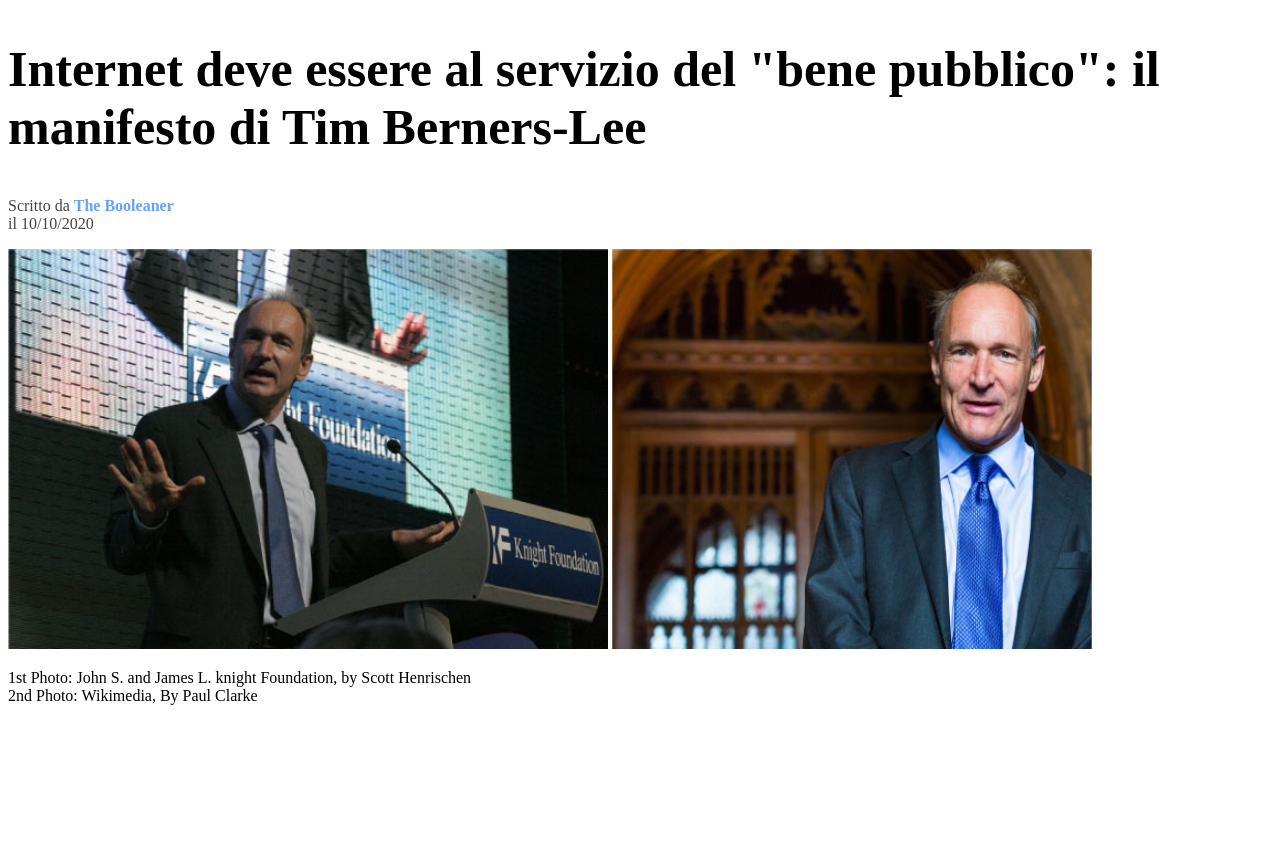
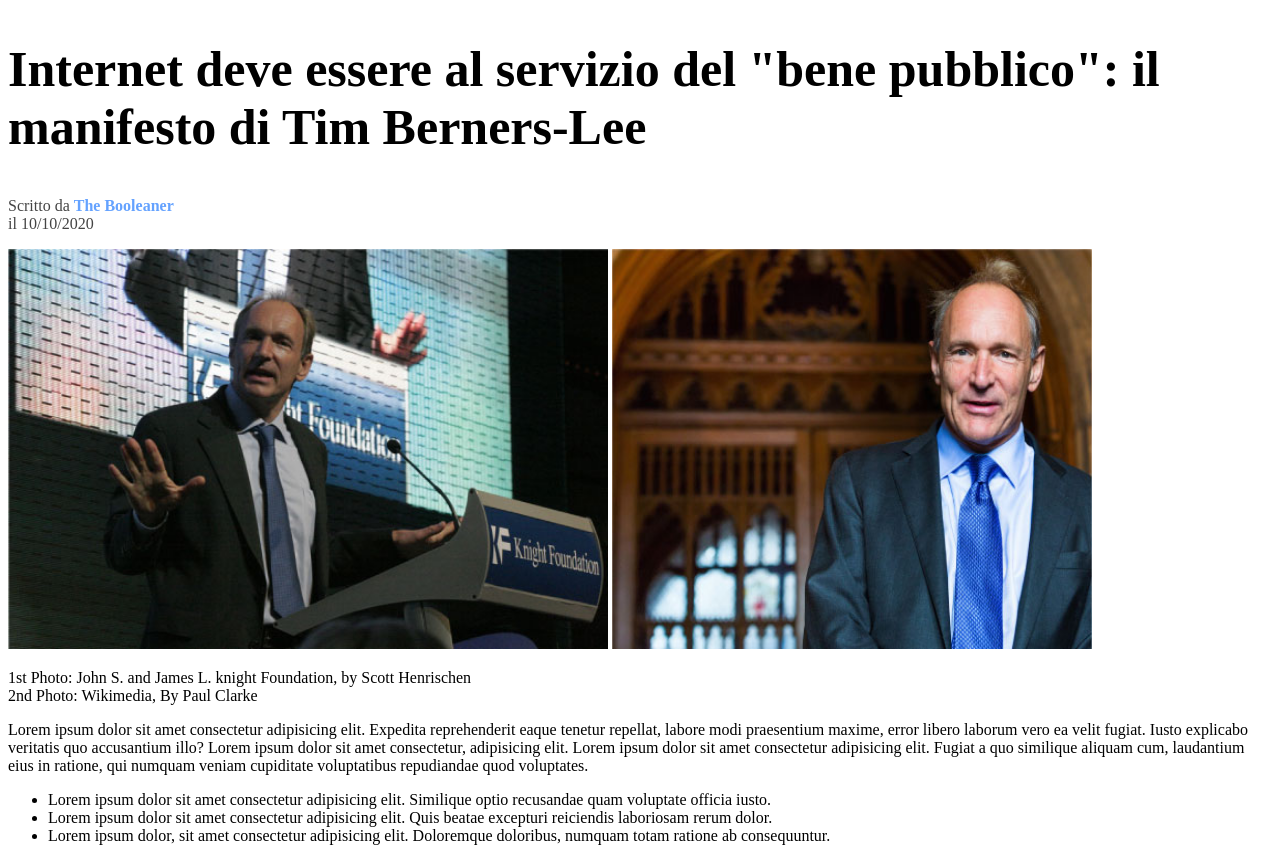
Before and after one commit to giuseppemele94/html-css-booleaner, a plain HTML site: page index.html in a window 1280 px wide. Shown: the part 150-1011 px from the top of the page. Before the commit the page ends 871 px from the top, so only its background shows below. Drawn offline with Linux system fonts and the light colour scheme.

Commit message:
chore: section list

```diff
--- a/index.html
+++ b/index.html
@@ -35,6 +35,22 @@
                2nd Photo: Wikimedia, By Paul Clarke
              </p>
         </section>
+
+        <section>
+            <p class="article-description2">
+                Lorem ipsum dolor sit amet consectetur adipisicing elit. Expedita reprehenderit eaque tenetur repellat, labore modi praesentium maxime, error libero laborum vero ea velit fugiat. Iusto explicabo veritatis quo accusantium illo?
+                 <span class="article-color-background">Lorem ipsum dolor sit amet consectetur, adipisicing elit.</span> Lorem ipsum dolor sit amet consectetur adipisicing elit. Fugiat a quo similique aliquam cum, laudantium eius in ratione,
+                 qui numquam veniam cupiditate voluptatibus repudiandae quod voluptates.
+            </p>
+        </section>
+
+        <section class="article-list">
+            <ul>
+                <li>Lorem ipsum dolor sit amet consectetur adipisicing elit. Similique optio recusandae quam voluptate officia iusto.</li>
+                <li>Lorem ipsum dolor sit amet consectetur adipisicing elit. Quis beatae excepturi reiciendis laboriosam rerum dolor.</li>
+                <li>Lorem ipsum dolor, sit amet consectetur adipisicing elit. Doloremque doloribus, numquam totam ratione ab consequuntur.</li>
+            </ul>
+        </section>
     </main>
 
     <footer>
```
